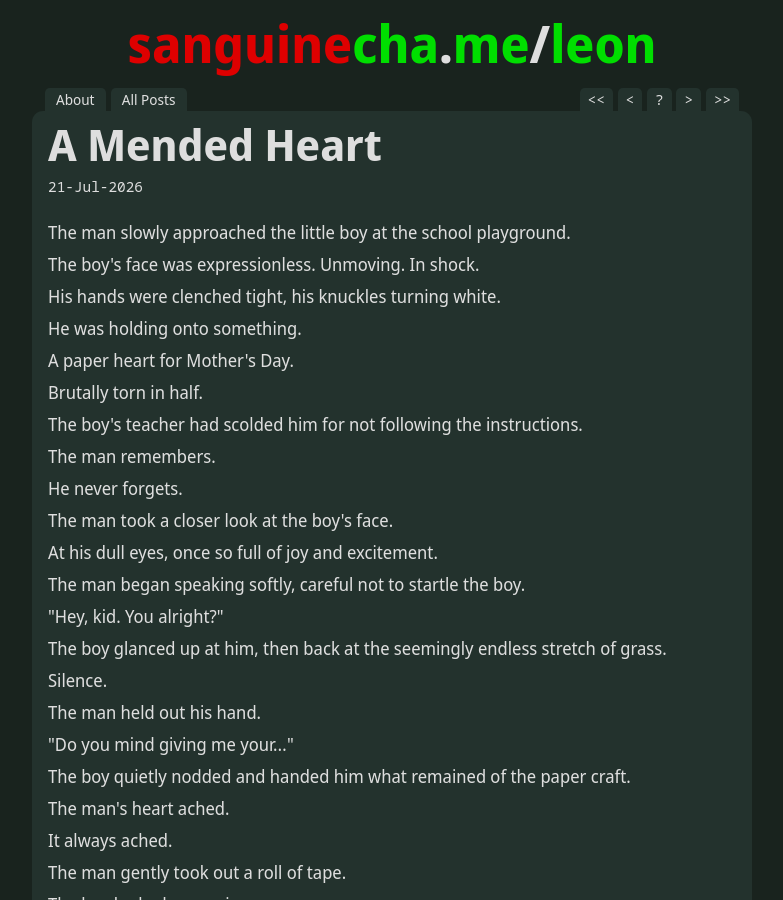
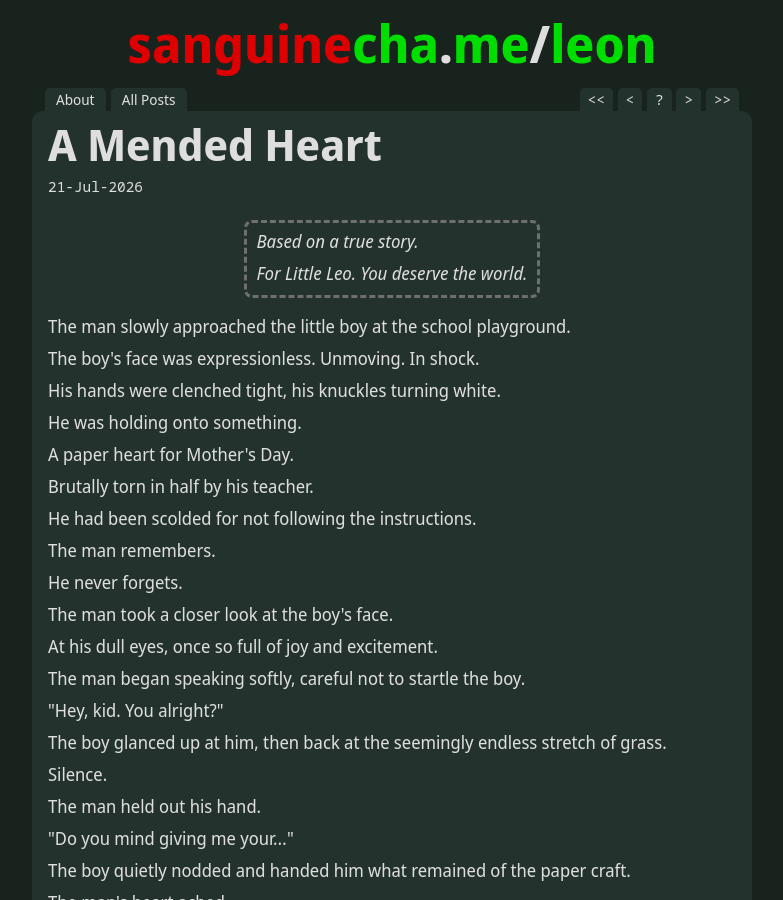
Before and after one commit to SanguineChameleon/sanguinechameleon.github.io, a Jekyll site: the page built from _posts/2026-07-21-a-mended-heart.md, in a window 1280 px wide and 900 px high. Shown: the whole window, without its empty margins (248-1031 px from the left). Built offline with Jekyll 4.4.1, drawn with Linux system fonts in a browser that asks for light colours.

Commit message:
Update "A Mended Heart"

```diff
--- a/_posts/2026-07-21-a-mended-heart.md
+++ b/_posts/2026-07-21-a-mended-heart.md
@@ -1,6 +1,10 @@
 ---
 title: A Mended Heart
 ---
+
+> *Based on a true story.*
+>
+> *For Little Leo. You deserve the world.*
 
 The man slowly approached the little boy at the school playground.
 
@@ -12,9 +16,9 @@ He was holding onto something.
 
 A paper heart for Mother's Day.
 
-Brutally torn in half.
+Brutally torn in half by his teacher.
 
-The boy's teacher had scolded him for not following the instructions.
+He had been scolded for not following the instructions.
 
 The man remembers.
 
```
